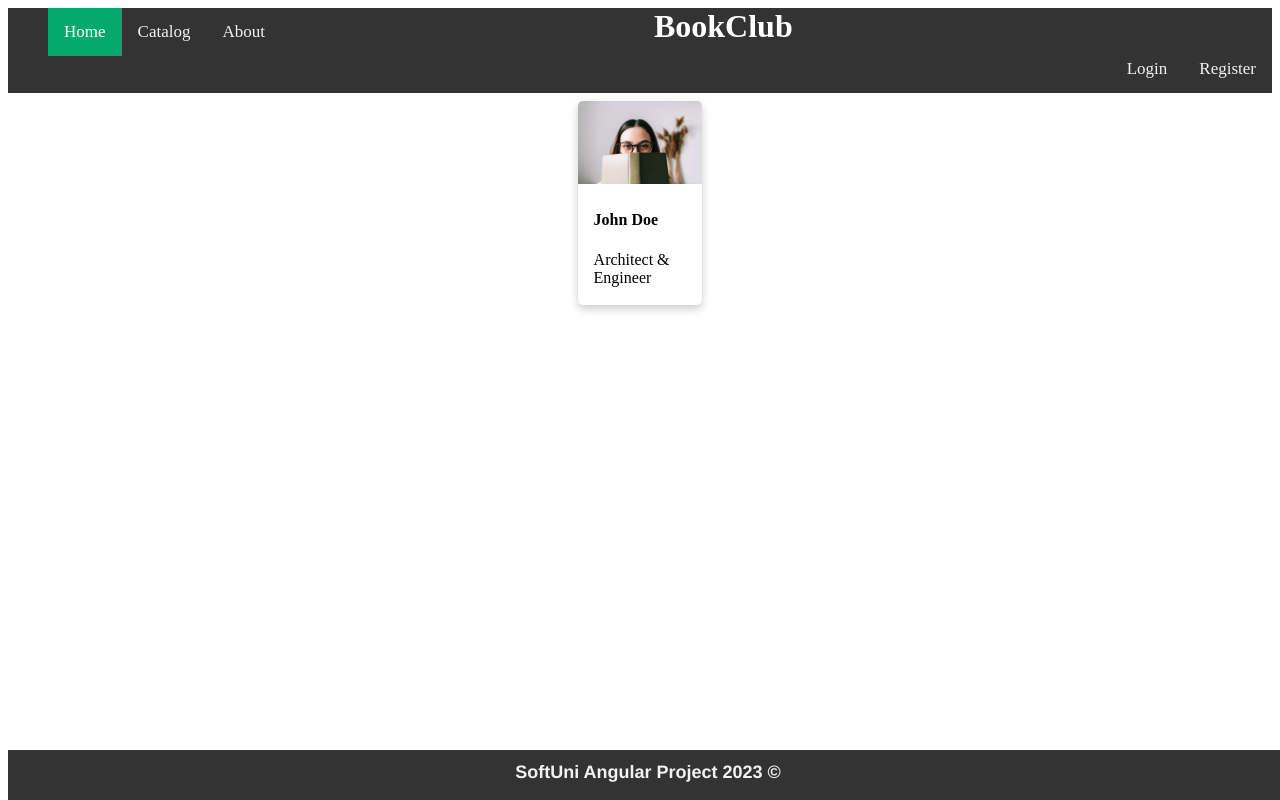
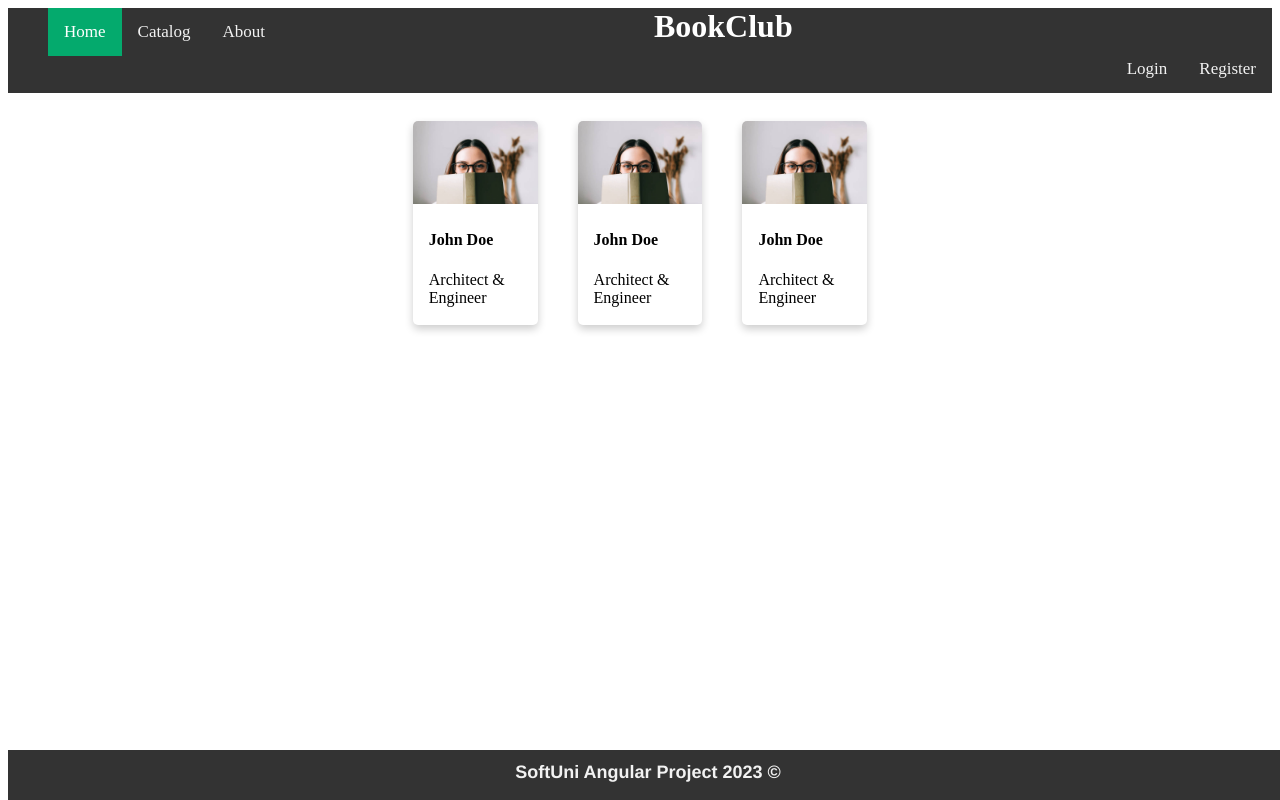
Before and after one commit to EmilPopovski24/TheClub, an Angular app in the folder theClub/: page /catalog in a window 1280 px wide. Built offline with nearby package versions, Linux system fonts and the light colour scheme.

Commit message:
setup of catalog view

```diff
--- a/theClub/src/app/books/books.component.css
+++ b/theClub/src/app/books/books.component.css
@@ -6,6 +6,7 @@ body {
 
 .bookCard {
     width:10%;
+    margin: 20px;
     box-shadow: 0 4px 8px 0 rgba(0,0,0,0.2);
     transition: 0.3s;
     border-radius: 5px; /* 5px rounded corners */
--- a/theClub/src/app/books/books.component.html
+++ b/theClub/src/app/books/books.component.html
@@ -13,5 +13,19 @@
             <p>Architect & Engineer</p>
         </div>
     </div>
+    <div class="bookCard">
+        <img src="assets/profile.jpg" alt="Avatar" style="width:100%">
+        <div class="container">
+            <h4><b>John Doe</b></h4>
+            <p>Architect & Engineer</p>
+        </div>
+    </div>
+    <div class="bookCard">
+        <img src="assets/profile.jpg" alt="Avatar" style="width:100%">
+        <div class="container">
+            <h4><b>John Doe</b></h4>
+            <p>Architect & Engineer</p>
+        </div>
+    </div>
 </body>
 </html>
```
